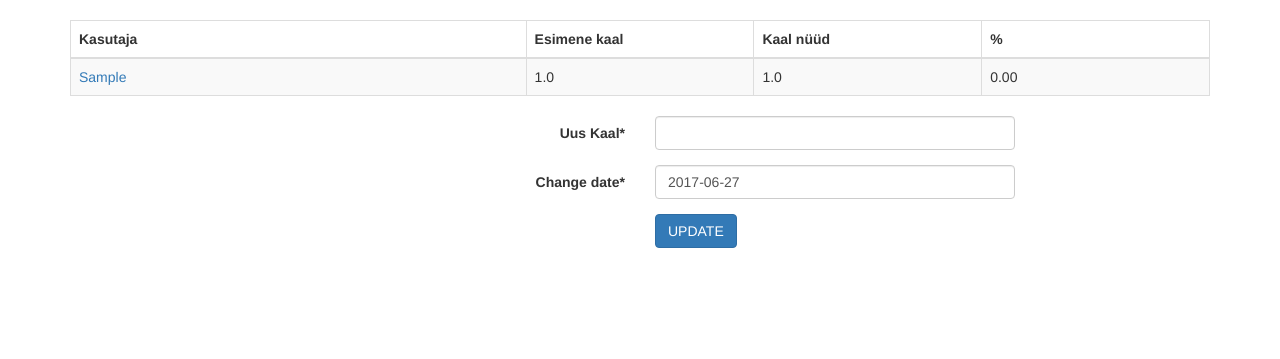
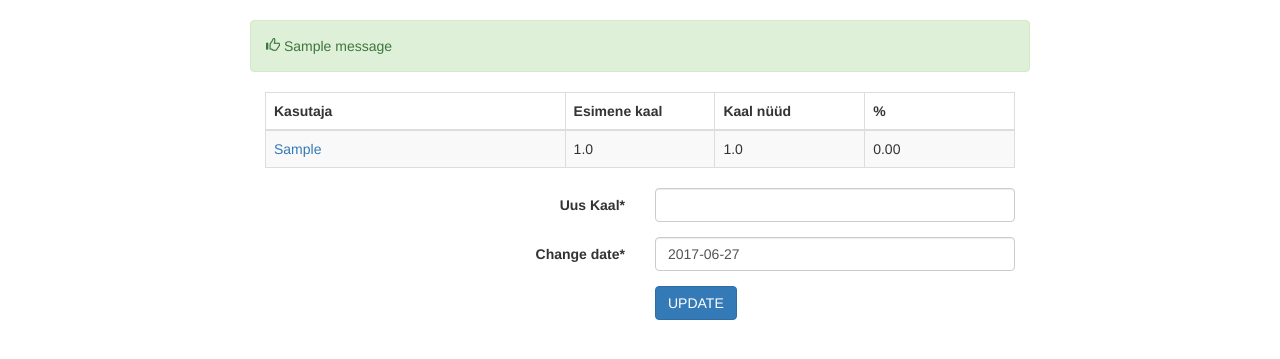
Before and after one commit to Eskumu/Kaaluprojekt, a Django app: page /dashboard/ in a window 1280 px wide. Shown: the part 51-410 px from the top of the page. Run offline with Django 3.2, Linux system fonts and the light colour scheme; a user stored in the database is signed in; tables that the repository leaves empty hold one stand-in row (values such as "Sample post"); one stand-in notice (Sample message) is shown; some libraries are stand-ins or nearby versions.

Commit message:
Success message added

```diff
--- a/kaaluleht/views.py
+++ b/kaaluleht/views.py
@@ -1,6 +1,7 @@
 import json
 
 from django.contrib.auth.mixins import LoginRequiredMixin
+from django.contrib.messages.views import SuccessMessageMixin
 from django.urls import reverse_lazy
 from django.views.generic.list import ListView
 from django.views.generic.edit import CreateView
@@ -14,10 +15,12 @@ from .forms import KaalForm
 def nullRedirect(request, *args, **kwargs):
     return redirect('/dashboard')
 
-class DashboardView(LoginRequiredMixin, CreateView):
+
+class DashboardView(LoginRequiredMixin, SuccessMessageMixin, CreateView):
     model = Kaal_uuendus
     form_class = KaalForm
     success_url = reverse_lazy('dashboard')
+    success_message = "Kaal uuendatud"
 
     def form_valid(self, form):
         form.instance.KaalID = Kaal.objects.get(user=self.request.user)
--- a/templates/kaaluleht/kaal_uuendus_form.html
+++ b/templates/kaaluleht/kaal_uuendus_form.html
@@ -3,7 +3,19 @@
 {% load crispy_forms_tags %}
 
 {% block content %}
-    <div class="table-responsive">
+    <div class="row">
+
+        {% if messages %}
+            {% for message in messages %}
+                {% if message.tags == "success" %}
+                    <div class="alert alert-success col-sm-offset-2 col-sm-8" role="alert">
+                        <span class="glyphicon glyphicon-thumbs-up" aria-hidden="true"></span> {{ message }}
+                    </div>
+                {% endif %}
+            {% endfor %}
+        {% endif %}
+
+        <div class="table-responsive col-sm-offset-2 col-sm-8">
             <table class="table table-bordered table-striped table-hover">
                 <thead>
                     <tr>
@@ -25,7 +37,7 @@
                 </tbody>
             </table>
         </div>
-    <div class="row">
+
         <div class="col-sm-offset-2 col-sm-8">
             {% crispy form %}
         </div>
```
Lines whose indentation alone changed are shown as unchanged.
